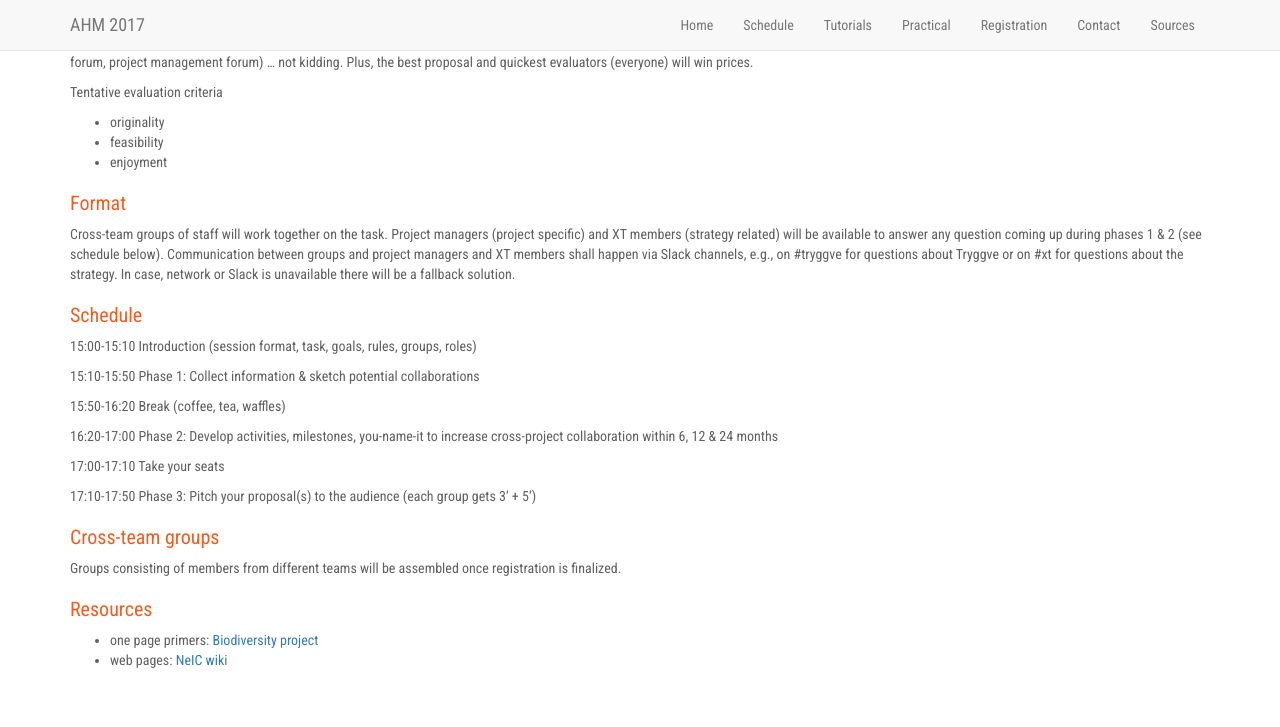
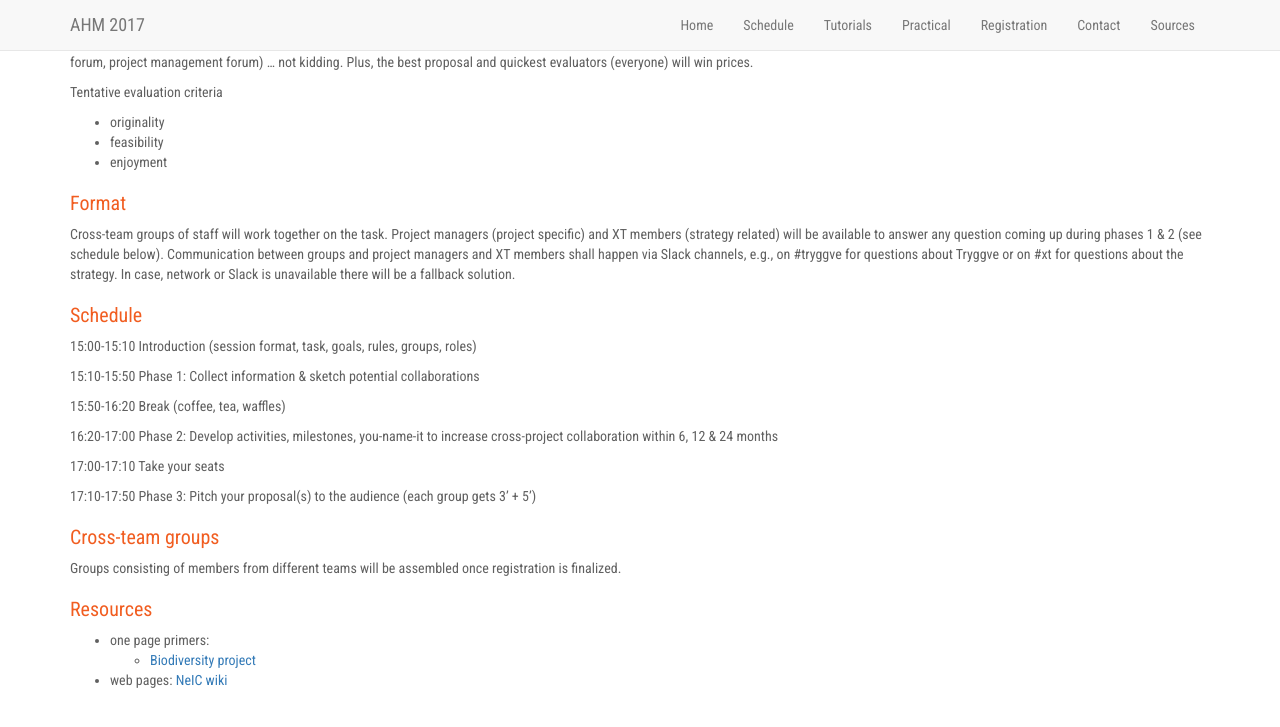
Before and after one commit to neicnordic/ahm17.neic.nordforsk.org, a Jekyll site: the page built from crossteam.md, in a window 1280 px wide and 900 px high, scrolled down 1080 px. Shown: the top 727 px of the window. Built offline with Jekyll 4.4.1, drawn with Linux system fonts in a browser that asks for light colours; nearby versions of some CDN libraries; our own code applies the rules of GitHub Pages for plain Markdown files.

Commit message:
Second level list with two spaces indent.

```diff
--- a/crossteam.md
+++ b/crossteam.md
@@ -118,5 +118,6 @@ once registration is finalized.
 
 ### Resources
 
-- one page primers: <a href="/media/one_page_primer_bdi.pdf">Biodiversity project</a>
+- one page primers:
+  - <a href="/media/one_page_primer_bdi.pdf">Biodiversity project</a>
 - web pages: <a href="https://wiki.neic.no/wiki/NeIC_Community_Wiki">NeIC wiki</a>
```
